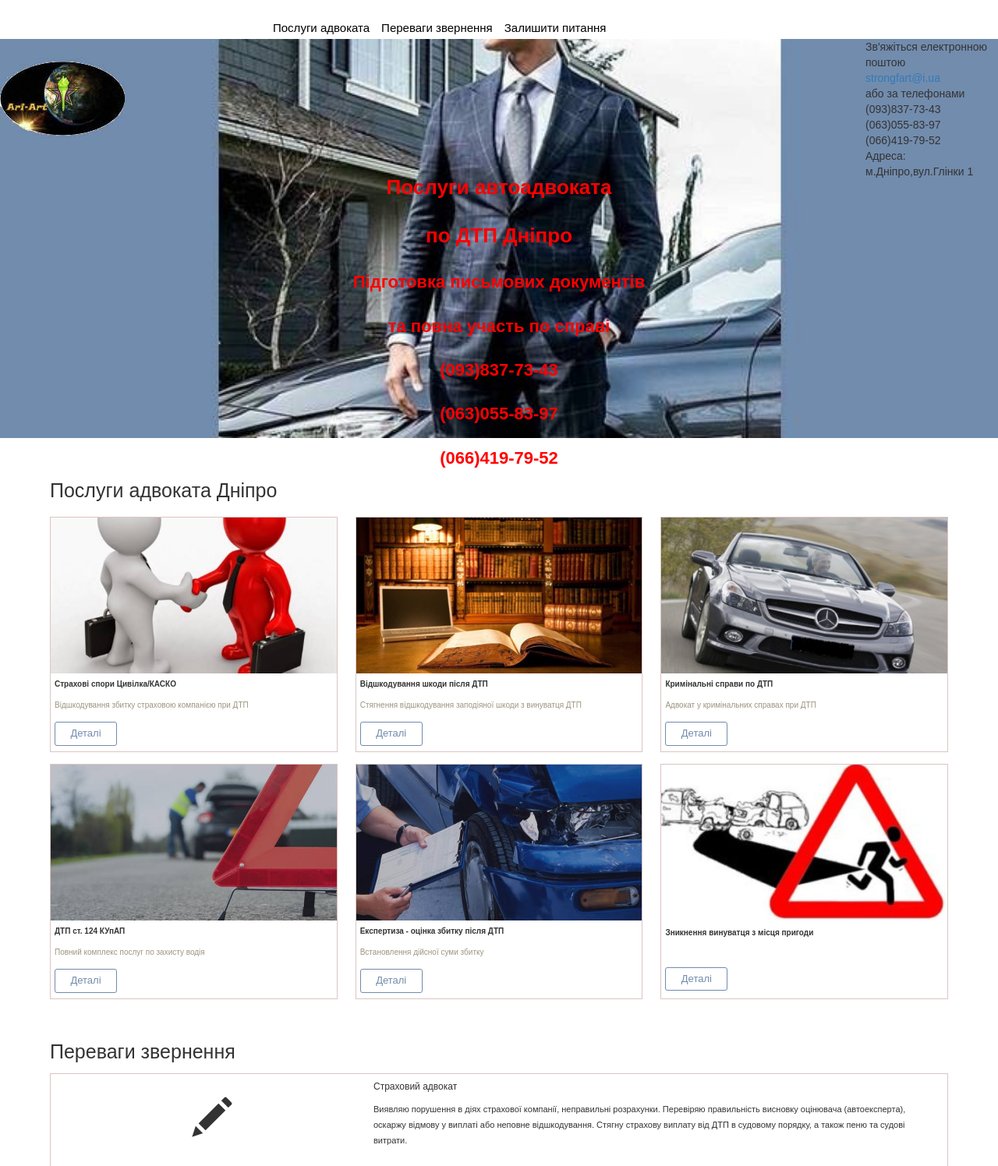
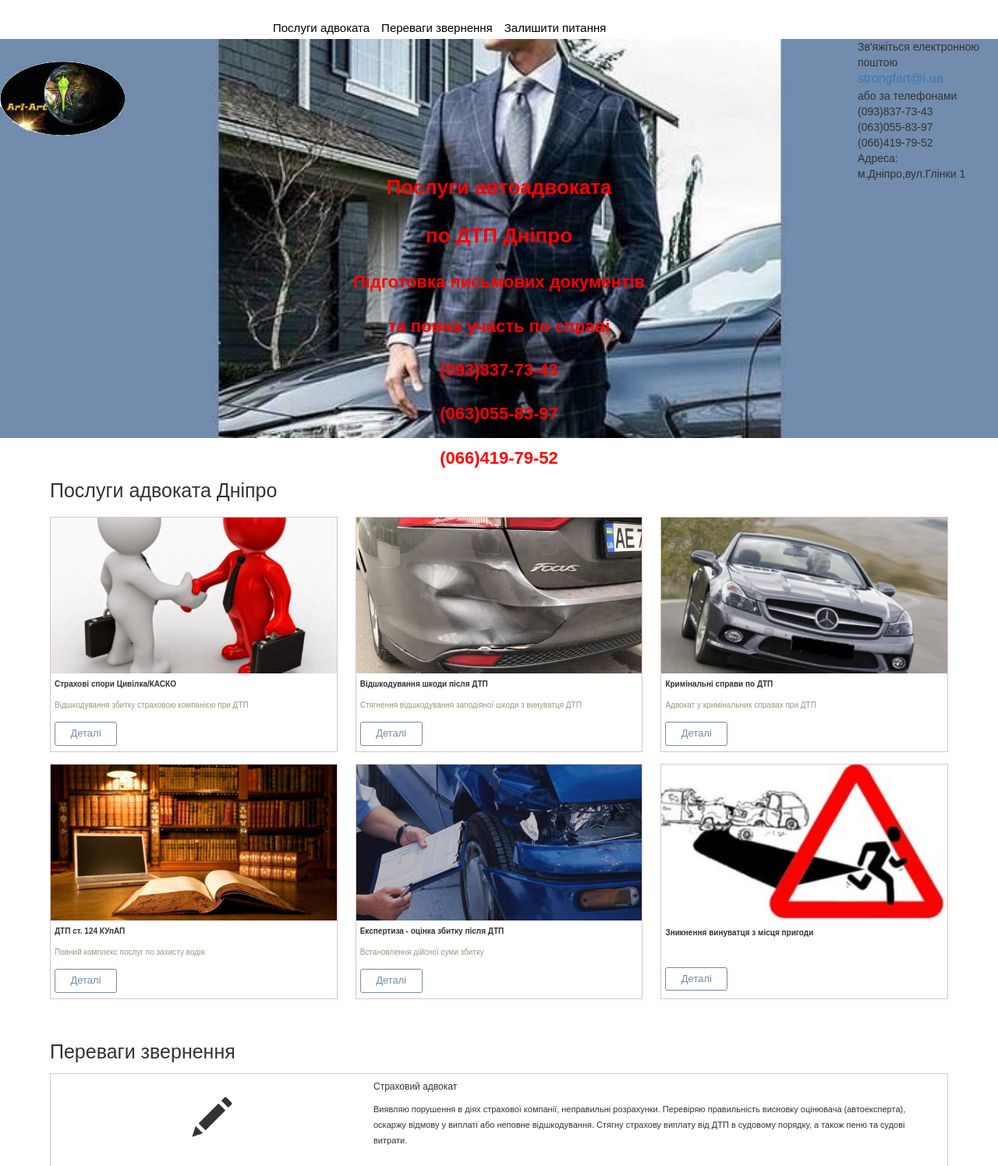
Before and after one commit to AndreiChornii/layer, a PHP site: page / in a window 1280 px wide. Shown: the top 1496 px of the page at 78% size. Run offline with PHP 8.4, Linux system fonts and the light colour scheme; some libraries are stand-ins or nearby versions.

Commit message:
fix_021220

```diff
--- a/classes/Ijdb/Controllers/Joke.php
+++ b/classes/Ijdb/Controllers/Joke.php
@@ -91,6 +91,12 @@ class Joke {
         return ['template' => 'expertise.html.php', 'title' => $title];
     }
 
+    public function hide() {
+        $title = 'lawyer-dnepr';
+
+        return ['template' => 'hide.html.php', 'title' => $title];
+    }
+
     public function delete() {
         $author = $this->authentication->getUser();
         $joke = $this->jokesTable->findById($_POST['id']);
--- a/classes/Ijdb/IjdbRoutes.php
+++ b/classes/Ijdb/IjdbRoutes.php
@@ -205,6 +205,12 @@ class IjdbRoutes implements \Ninja\Routes {
                     'action' => 'expertise'
                 ]
             ],
+            'lawyers/hide' => [
+                'GET' => [
+                    'controller' => $jokeController,
+                    'action' => 'hide'
+                ]
+            ],
             'lawyers/email' => [
                 'GET' => [
                     'controller' => $emailController,
--- a/public/jokes.css
+++ b/public/jokes.css
@@ -86,7 +86,7 @@ input[type="checkbox"] + label {clear: right;}
     text-decoration: none;
     color: #443A5C;
     cursor: pointer;
-    font-size: 20px;
+    font-size: 22px;
     font-weight: bold;
 }
 
--- a/public/style.css
+++ b/public/style.css
@@ -57,13 +57,17 @@ header{
 }
 
 #right_block_in_header{
-    width: 170px;
-    height: 150px;
+    width: 180px;
+    height: 160px;
     /*border: 1px solid black;*/
     /*background-image: url(img/ari-art_oval_small.jpg);*/
     position: absolute;
     margin-top: 50px;
     right: 0;
+}
+
+#right_block_in_header a{
+    font-size: 16px;
 }
 
 #banner{
--- a/templates/home.html.php
+++ b/templates/home.html.php
@@ -101,7 +101,7 @@
                 </div>
             </div>
             <div class="picture_text_buttom">
-                <img src="img/two_books_vidshkoduvannia.jpg" alt="">
+                <img src="img/two_focus_sm.jpg" alt="">
                 <div class="text_buttom">
                     <span>Відшкодування шкоди після ДТП</span>
                     <div class="text">
@@ -121,7 +121,7 @@
                 </div>
             </div>
             <div class="picture_text_buttom">
-                <img src="img/124.jpg" alt="">
+                <img src="img/four_books_124.jpg" alt="">
                 <div class="text_buttom">
                     <span>ДТП ст. 124 КУпАП</span>
                     <div class="text">
@@ -146,7 +146,7 @@
                     <span>Зникнення винуватця з місця пригоди</span>
                     <div class="text">
                     </div>
-                    <a href="#">Деталі</a>
+                    <a href="lawyers/hide">Деталі</a>
                 </div>
             </div>
         </div>
```
Also changed, not shown: templates/hide.html.php (added, +30 -0 lines), public/img/four_books_124.jpg (renamed from public/img/two_books_vidshkoduvannia.jpg), public/img/two_focus_sm.jpg (renamed from public/img/focus_sm.jpg).
